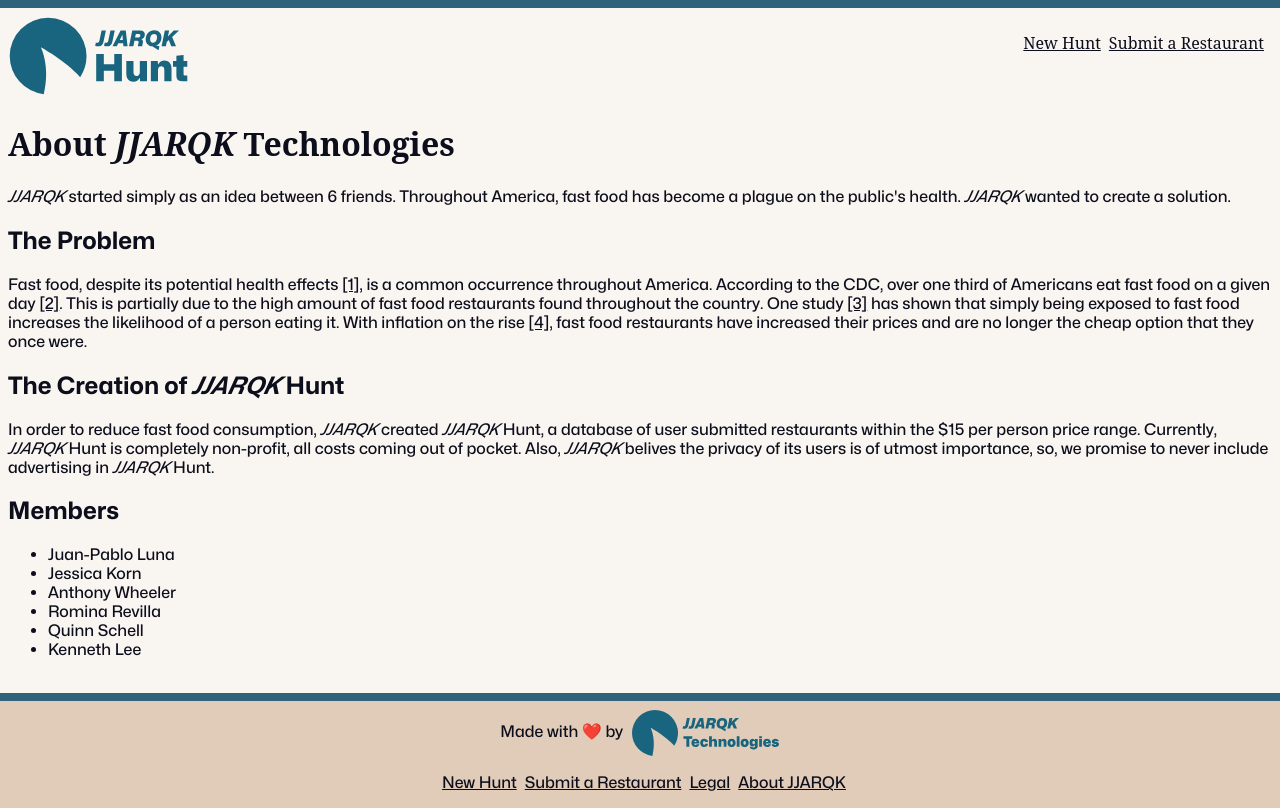
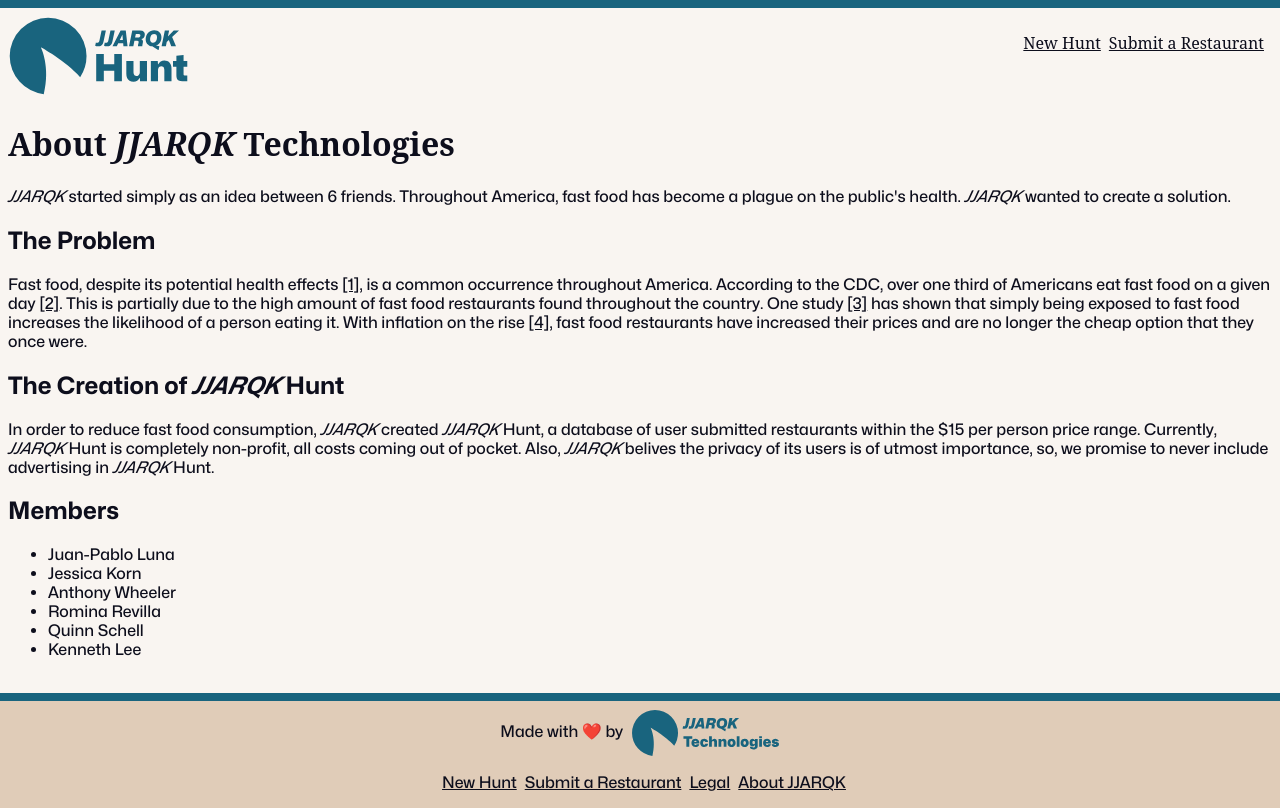
Before and after one commit to Tonnieboy300/jjarqkhunt, a Flask app: page /about in a window 1280 px wide. Run offline with Flask 3, Linux system fonts and the light colour scheme; parts of the project's set-up code (start-up, migrations or seed data) failed here and were passed over; some web fonts are replaced.

Commit message:
fix minor color error

```diff
--- a/static/style.css
+++ b/static/style.css
@@ -6,7 +6,7 @@
     --paynes-gray: #19647eff;
     --deep-black: #0D0E1Cff;
 
-    --paynes-gray: #31627bff;
+    --paynes-gray: #19647eff;
     --powder-blue: #a1c6eaff;
     --asparagus: #69995dff;
     --tan: #cbac88ff;
```
